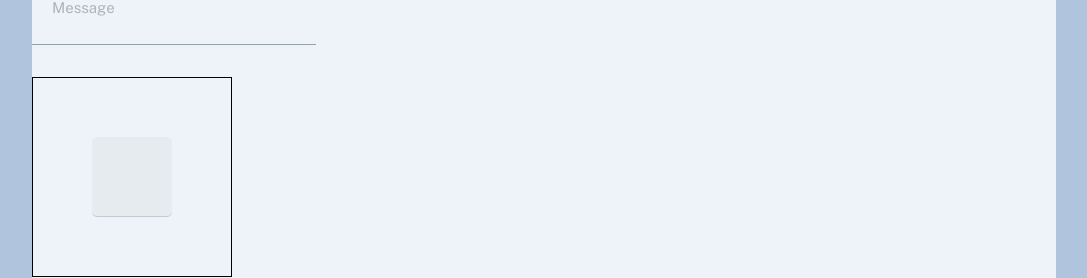
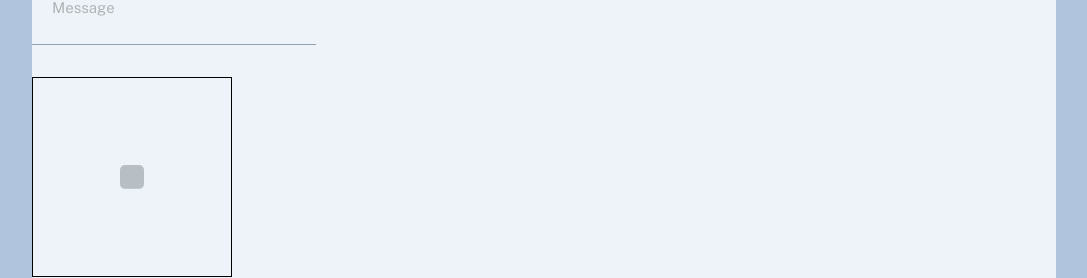
Before and after one commit to Abdulmajeedkutaibani/Majeed-Pay, a React (Create React App) app in the folder majeed-pay/: page / in a window 1280 px wide. Shown: the part 571-849 px from the top of the page, without its empty margins (96-1183 px from the left). Built offline with nearby package versions, Linux system fonts and the light colour scheme.

Commit message:
make checkbox interactive

```diff
--- a/majeed-pay/src/components/Form/Form.js
+++ b/majeed-pay/src/components/Form/Form.js
@@ -81,10 +81,10 @@ const Form = () => {
             />
             <p>{errors.message && 'This field can’t be empty'}</p>
           </div>
-          <div className='checkbox-container'>
-            <input className='checkbox' type='checkbox' />
-          </div>
         </form>
+        <div className='checkbox-container'>
+          <input className='checkbox' type='checkbox' />
+        </div>
       </div>
     </div>
   );
--- a/majeed-pay/src/index.css
+++ b/majeed-pay/src/index.css
@@ -145,7 +145,7 @@ input {
   resize: none;
 }
 
-input:focus {
+form input:focus {
   border-bottom: var(--secondary-color-1) solid 1px;
   opacity: 1;
 }
@@ -190,10 +190,10 @@ input:focus {
 }
 .checkbox {
   padding: 0;
-  width: 80px;
-  height: 80px;
+  width: 24px;
+  height: 24px;
   appearance: none;
-  background-color: #d5d5d5;
+  background: var(--secondary-color-2);
   opacity: 0.25;
   cursor: pointer;
   border-radius: 5px;
@@ -205,13 +205,16 @@ input:focus {
 .checkbox::after {
   content: url(./check-solid.svg);
   position: absolute;
-  width: 24px;
+  width: 14px;
+  height: 13px;
   display: none;
 }
 
 .checkbox:checked {
   background: var(--primary-color-1);
+  opacity: 1;
 }
+
 .checkbox:checked::after {
   display: block;
 }
```
